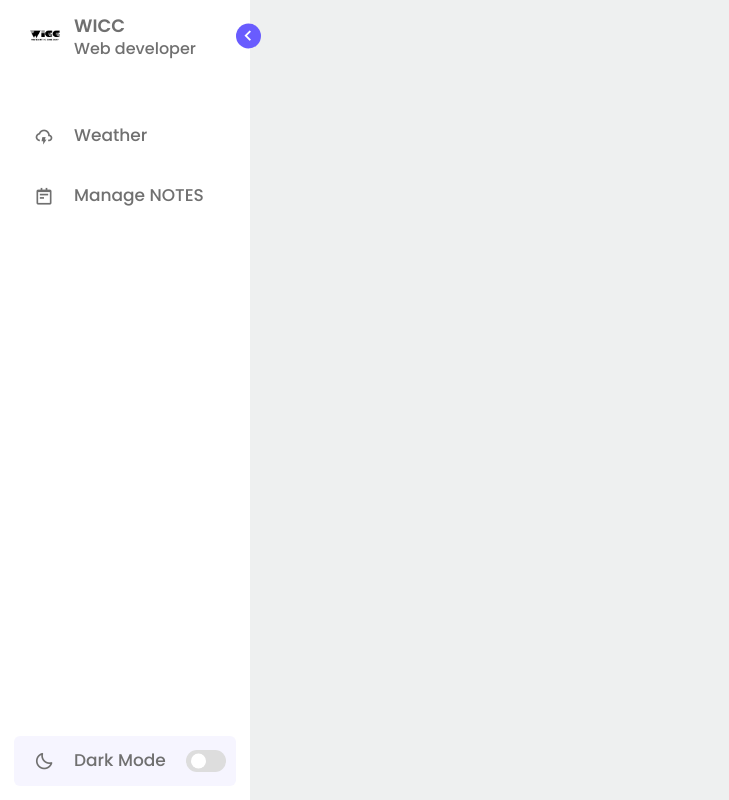
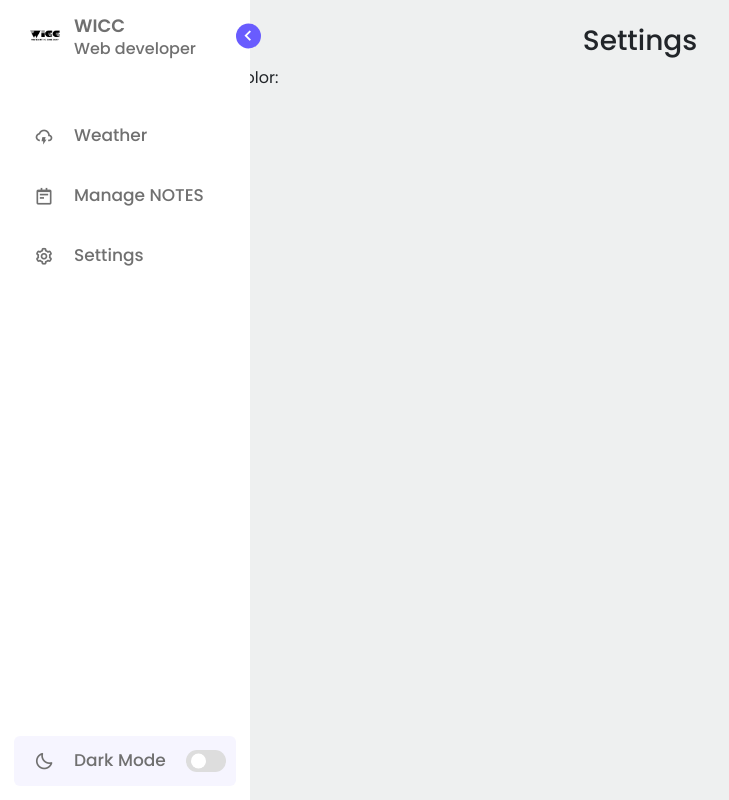
Before and after one commit to Rohan-Shahi/weather-todo, a React (Create React App) app: page /settings in a window 1280 px wide. Shown: the whole page, without its empty margins (0-729 px from the left). Built offline with nearby package versions, Linux system fonts and the light colour scheme.

Commit message:
added some custom color functionality in the notes

```diff
--- a/public/index.html
+++ b/public/index.html
@@ -37,7 +37,7 @@
       href="https://fonts.googleapis.com/css2?family=Poppins:wght@400;500;600&display=swap"
       rel="stylesheet"
     />
-    <title>Weather/Todo App</title>
+    <title>Weather/Notes App</title>
   </head>
   <body>
     <noscript>You need to enable JavaScript to run this app.</noscript>
--- a/src/App.js
+++ b/src/App.js
@@ -6,6 +6,7 @@ import Notes from "./notes";
 import { useContext } from "react";
 import { DarkModeContext } from "./context/darkModeContext";
 import NoteView from "./components/NoteView";
+import Settings from "./components/Settings";
 
 function App() {
   const {darkMode} = useContext(DarkModeContext);
@@ -17,6 +18,7 @@ function App() {
           <Route path="/" element={<Weather />} />
           <Route path="/notes" element={<Notes/>} />
           <Route path="/note/:id" element={<NoteView/>} />
+          <Route path="/settings" element={<Settings/>}/>
         </Routes>
       </BrowserRouter>
     </div>
--- /dev/null
+++ b/src/components/Settings.jsx
@@ -0,0 +1,45 @@
+import React, { useContext, useState } from "react";
+import { ColorContext } from "../context/customColor.js/colorContext";
+import { ToastContainer, toast } from 'react-toastify';
+import 'react-toastify/dist/ReactToastify.css';
+
+export default function Settings() {
+
+  const { dispatch } = useContext(ColorContext);
+  const [currentColor,setCurrentColor] = useState('#ffffff');
+
+  const notify = () => toast.info("Note Color Changed",{
+    autoClose: 2000
+  });
+
+  const handleChange = (e) => {
+    setCurrentColor(e.target.value);
+
+  };
+
+
+  const handleSubmit = (e) => {
+    e.preventDefault();
+    dispatch({ type: "CHANGE_COLOR", payload: currentColor });
+    notify();
+  }
+
+
+
+  return (
+    <>
+    <ToastContainer/>
+      <div className="container pt-4">
+        <h3 className="text-center">Settings</h3>
+        <form onSubmit={handleSubmit}>
+        <label htmlFor="noteColor" className="mb-2">
+          Change Your Note Color:
+        </label>{" "}
+        <br />
+        <input type="color" value={currentColor} onChange={handleChange} /> <br />
+        <button className="btn-sm btn-secondary mt-2">Confirm</button>
+        </form>
+      </div>
+    </>
+  );
+}
--- a/src/components/modals/AddNote.jsx
+++ b/src/components/modals/AddNote.jsx
@@ -1,5 +1,5 @@
 import React from "react";
-import { Button, Modal, ModalHeader, ModalBody, ModalFooter } from "reactstrap";
+import { Button, Modal, ModalHeader, ModalBody } from "reactstrap";
 import { Formik, Form, Field, ErrorMessage } from "formik";
 import * as Yup from "yup";
 import { useDispatch } from "react-redux";
--- a/src/components/navbar/Navbar.jsx
+++ b/src/components/navbar/Navbar.jsx
@@ -59,6 +59,13 @@ export default function Navbar() {
                 <span className="text nav-text">Manage NOTES</span>
               </Link>
             </li>
+
+            <li className="nav-link">
+              <Link to="/settings">
+                <i className="bx bx-cog icon"></i>
+                <span className="text nav-text">Settings</span>
+              </Link>
+            </li>
           </ul>
         </div>
 
--- a/src/components/noteBody/NoteBody.jsx
+++ b/src/components/noteBody/NoteBody.jsx
@@ -1,8 +1,12 @@
-import React, { useEffect } from "react";
+import React, { useContext, useEffect } from "react";
 import { useSelector } from "react-redux";
+import { DarkModeContext } from "../../context/darkModeContext";
 import NoteCard from "./NoteCard";
 
 export default function NoteBody() {
+
+  const {darkMode} = useContext(DarkModeContext);
+
   const notesList = useSelector((state) => {
     return state.note.notesList;
   });
@@ -15,7 +19,7 @@ export default function NoteBody() {
     <div className="container mt-5">
       <div className="row">
         {notesList.length === 0 ? (
-          <h3 className="text-center">Click add note to add some note...</h3>
+          <h3 className={`text-center ${darkMode ? 'text-light' : null}`}>Click add note to add some note...</h3>
         ) : (
           notesList.map((note, ind) => (
             <div className="col-md-3" key={ind}>
--- a/src/components/noteBody/NoteCard.jsx
+++ b/src/components/noteBody/NoteCard.jsx
@@ -1,4 +1,4 @@
-import React, { useState } from "react";
+import React, { useContext, useState } from "react";
 import { useDispatch } from "react-redux";
 import { deleteNote } from "../../redux/actions/noteActions";
 import "./Note.scss";
@@ -7,8 +7,10 @@ import { Link } from "react-router-dom";
 import { ToastContainer, toast } from "react-toastify";
 import "react-toastify/dist/ReactToastify.css";
 import Swal from "sweetalert2";
+import { ColorContext } from "../../context/customColor.js/colorContext";
 
 export default function NoteCard({ title, description, ind, lastModified }) {
+  const { color } = useContext(ColorContext);
   const [editTitle, setEditTitle] = useState(null);
   const [editDesc, setEditDesc] = useState(null);
   const [editInd, setEditInd] = useState(null);
@@ -43,9 +45,7 @@ export default function NoteCard({ title, description, ind, lastModified }) {
             "Your Note has been deleted.",
             "success"
           );
-        } else if (
-          result.dismiss === Swal.DismissReason.cancel
-        ) {
+        } else if (result.dismiss === Swal.DismissReason.cancel) {
           swalWithBootstrapButtons.fire(
             "Cancelled",
             "Your NOTE is safe :)",
@@ -66,19 +66,23 @@ export default function NoteCard({ title, description, ind, lastModified }) {
     setModal(!modal);
   };
 
-  const notify = () => toast.success("Note Updated",{
-    autoClose: 2000
-  });
-  const notifyDelete = () => toast.error("Note Deleted!",{
-    autoClose: 2000
-  });
+  const notify = () =>
+    toast.success("Note Updated", {
+      autoClose: 2000,
+    });
+  const notifyDelete = () =>
+    toast.error("Note Deleted!", {
+      autoClose: 2000,
+    });
 
   return (
     <>
       <ToastContainer />
       <div
-        className="card text-dark bg-light mb-3"
-        style={{ maxWidth: "18rem", minHeight: "18rem" }}
+        className={`card ${
+          color === "#ffffff" ? 'text-dark' : 'text-light'
+        } mb-3`}
+        style={{ maxWidth: "18rem", minHeight: "18rem", background: color }}
       >
         <div
           className="card-header"
--- /dev/null
+++ b/src/context/customColor.js/ColorState.js
@@ -0,0 +1,16 @@
+import React, { useReducer } from "react";
+import { ColorContext } from "./colorContext";
+import { ColorReducer } from "./colorReducer";
+
+const initalState = {
+  color: "#ffffff",
+};
+
+export default function ColorState({ children }) {
+  const [state, dispatch] = useReducer(ColorReducer, initalState);
+  return (
+    <ColorContext.Provider value={{ color: state.color, dispatch }}>
+      {children}
+    </ColorContext.Provider>
+  );
+}
--- /dev/null
+++ b/src/context/customColor.js/colorContext.js
@@ -0,0 +1,3 @@
+import { createContext } from "react";
+
+export const ColorContext = createContext();
--- /dev/null
+++ b/src/context/customColor.js/colorReducer.js
@@ -0,0 +1,13 @@
+
+export const ColorReducer = (state, action) => {
+    switch(action.type) {
+        case 'CHANGE_COLOR':
+            return{
+                ...state,
+                color: action.payload
+            }
+
+        default:
+            return state;
+    }
+}
--- a/src/index.js
+++ b/src/index.js
@@ -7,13 +7,16 @@ import 'bootstrap/dist/css/bootstrap.min.css';
 import { DarkModeContextProvider } from './context/darkModeContext';
 import { Provider } from 'react-redux';
 import { store } from './redux/store';
+import ColorState from './context/customColor.js/ColorState';
 
 ReactDOM.render(
   <Provider store={store}>
   <React.StrictMode>
+    <ColorState>
     <DarkModeContextProvider>
     <App />
     </DarkModeContextProvider>
+    </ColorState>
   </React.StrictMode>
   </Provider>
   ,
```
